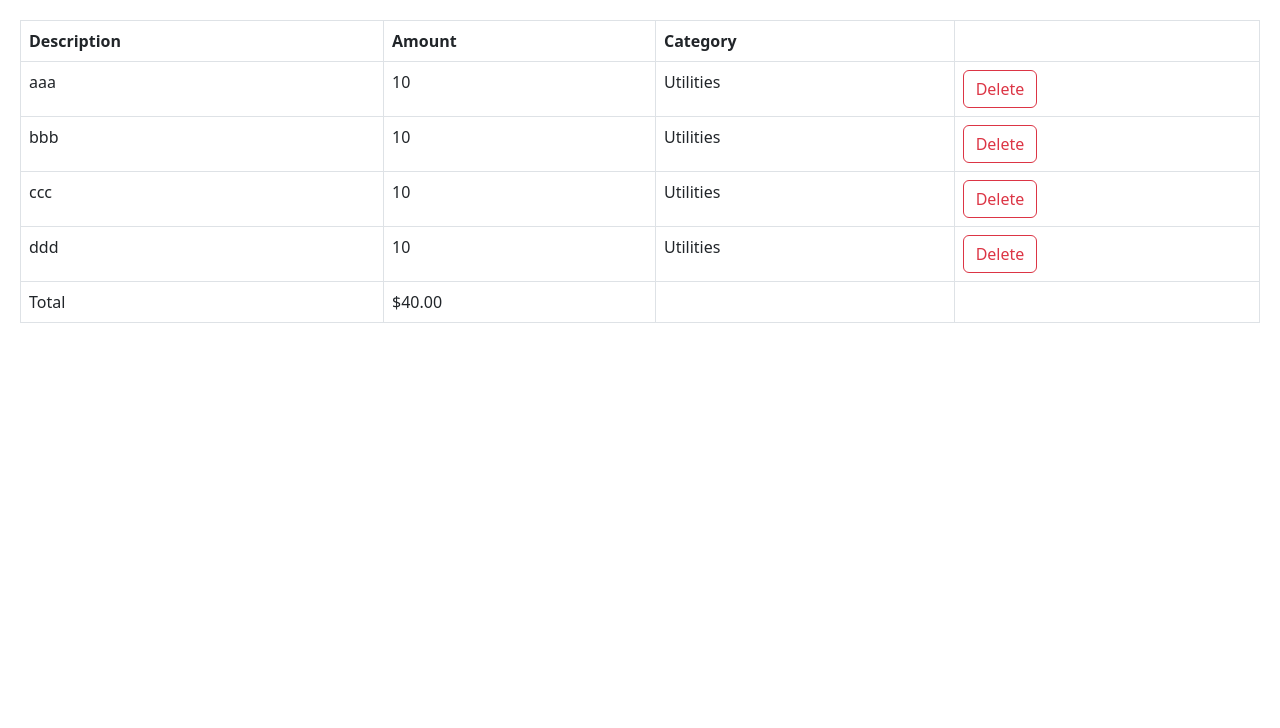
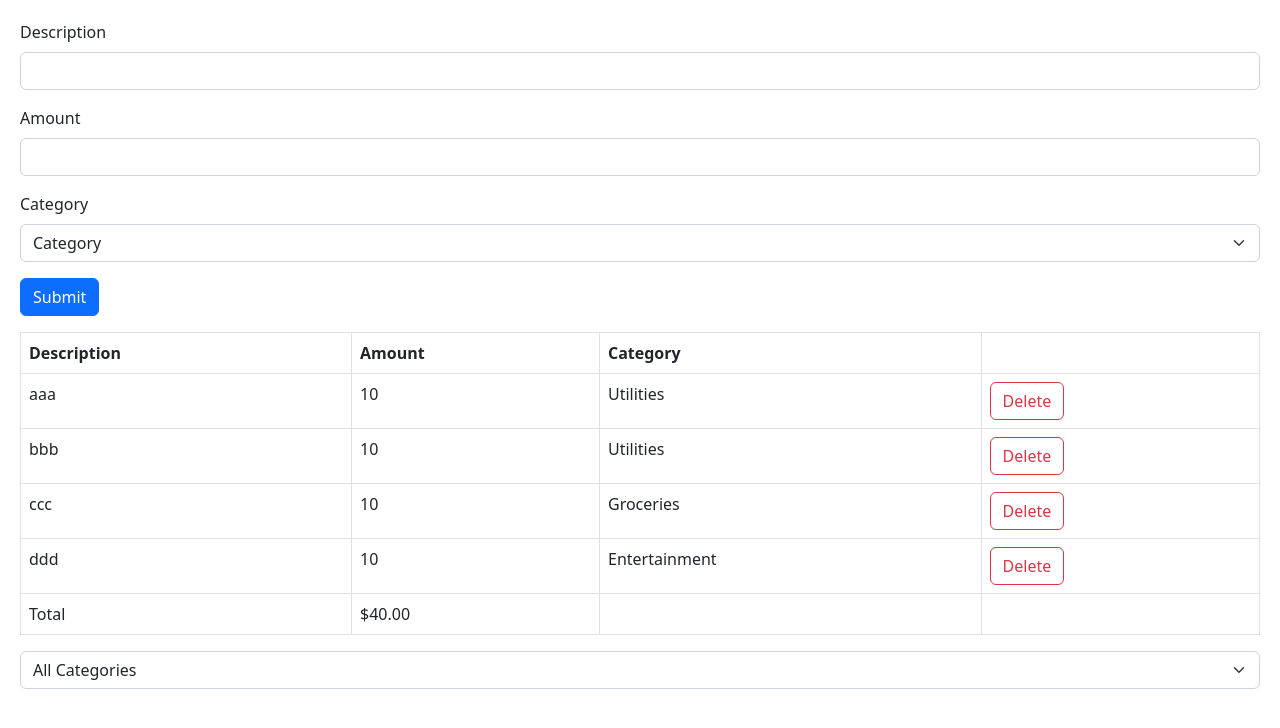
Before and after one commit to racynibaya/react-typescript, a React (Vite) app: page / in a window 1280 px wide. Shown: the top 728 px of the page. Built offline with nearby package versions, Linux system fonts and the light colour scheme.

Commit message:
created a seperate file for categories, ExpenseForm is created as well as the form validation, accessing the form field, filtering all of the expenses

```diff
--- a/src/App.tsx
+++ b/src/App.tsx
@@ -12,23 +12,38 @@
   Message,
   User,
 } from './components';
+import ExpenseFilter from './expense-tracker/components/ExpenseFilter';
+import ExpenseForm from './expense-tracker/components/ExpenseForm';
+
+
 
 const App = () => {
+  const [selectedCategory, setSelectedCategory] = useState('');
   const [expenses, setExpenses] = useState([
     { id: 1, description: 'aaa', amount: 10, category: 'Utilities' },
     { id: 2, description: 'bbb', amount: 10, category: 'Utilities' },
-    { id: 3, description: 'ccc', amount: 10, category: 'Utilities' },
-    { id: 4, description: 'ddd', amount: 10, category: 'Utilities' },
+    { id: 3, description: 'ccc', amount: 10, category: 'Groceries' },
+    { id: 4, description: 'ddd', amount: 10, category: 'Entertainment' },
   ]);
+
+  const onDelete = (id: number) =>
+    setExpenses(expenses.filter(e => e.id !== id));
+
+  const catFilteringHandler = (category: string) => {
+    setSelectedCategory(category);
+  };
+
+  const visibleExpense = selectedCategory
+    ? expenses.filter(e => e.category === selectedCategory)
+    : expenses;
 
   return (
     <div className='App'>
-      <ExpenseList
-        expenses={expenses}
-        onDelete={id =>
-          setExpenses(expenses.filter(expense => expense.id !== id))
-        }
-      />
+      <div className='mb-3'>
+        <ExpenseForm />
+      </div>
+      <ExpenseList expenses={visibleExpense} onDelete={onDelete} />
+      <ExpenseFilter onSelectCategory={catFilteringHandler} />
     </div>
   );
 };
--- /dev/null
+++ b/src/expense-tracker/categories.ts
@@ -0,0 +1,3 @@
+const categories = ['Utilities', 'Entertainment', 'Groceries'] as const;
+
+export default categories;
--- /dev/null
+++ b/src/expense-tracker/components/ExpenseFilter.tsx
@@ -0,0 +1,27 @@
+import React from 'react';
+import ExpenseList from './ExpenseList';
+import categories from '../categories';
+
+interface Props {
+  onSelectCategory: (category: string) => void;
+}
+
+const ExpenseFilter = ({ onSelectCategory }: Props) => {
+  return (
+    <>
+      <select
+        className='form-select'
+        onChange={event => onSelectCategory(event.target.value)}
+      >
+        <option value=''>All Categories</option>
+        {categories.map(category => (
+          <option key={category} value={category}>
+            {category}
+          </option>
+        ))}
+      </select>
+    </>
+  );
+};
+
+export default ExpenseFilter;
--- /dev/null
+++ b/src/expense-tracker/components/ExpenseForm.tsx
@@ -0,0 +1,99 @@
+import React from 'react';
+import { optional, z } from 'zod';
+import { useForm } from 'react-hook-form';
+import { zodResolver } from '@hookform/resolvers/zod';
+import { FieldValues } from 'react-hook-form';
+import categories from '../categories';
+
+const schema = z.object({
+  description: z
+    .string()
+    .min(3, { message: 'Description must at least 3' })
+    .max(50, { message: 'Description must be less than 50 characters' }),
+  amount: z
+    .number({ invalid_type_error: 'Amount is required' })
+    .min(0.1)
+    .max(100_000),
+  category: z.enum(categories, {
+    errorMap: () => ({ message: 'Category is required' }), // modifying the error message of enum
+  }),
+});
+
+type ExpenseFormData = z.infer<typeof schema>;
+
+const ExpenseForm = () => {
+  const {
+    register,
+    handleSubmit,
+    formState: { errors },
+  } = useForm<ExpenseFormData>({
+    resolver: zodResolver(schema),
+  });
+
+  const onSubmit = (data: FieldValues) => {
+    console.log(data);
+  };
+
+  return (
+    <>
+      <form onSubmit={handleSubmit(onSubmit)}>
+        <div className='mb-3'>
+          <label htmlFor='description' className='form-label'>
+            Description
+          </label>
+          <input
+            {...register('description')}
+            type='text'
+            className='form-control'
+            id='description'
+          />
+          {errors.description && (
+            <p className='text text-danger'>{errors.description.message}</p>
+          )}
+        </div>
+
+        <div className='mb-3'>
+          <label htmlFor='amount' className='form-label'>
+            Amount
+          </label>
+          <input
+            {...register('amount', { valueAsNumber: true })}
+            type='number'
+            className='form-control'
+            id='amount'
+          />
+          {errors.amount && (
+            <p className='text text-danger'>{errors.amount.message}</p>
+          )}
+        </div>
+        <div className='mb-3'>
+          <label htmlFor='category' className='form-label'>
+            Category
+          </label>
+          <select
+            id='category'
+            className='form-select'
+            aria-label='Default select example'
+            {...register('category')}
+          >
+            <option value=''>Category</option>
+            {categories.map(category => (
+              <option key={category} value={category}>
+                {category}
+              </option>
+            ))}
+          </select>
+          {errors.category && (
+            <p className='text text-danger'>{errors.category.message}</p>
+          )}
+        </div>
+
+        <button type='submit' className='btn btn-primary'>
+          Submit
+        </button>
+      </form>
+    </>
+  );
+};
+
+export default ExpenseForm;
```
